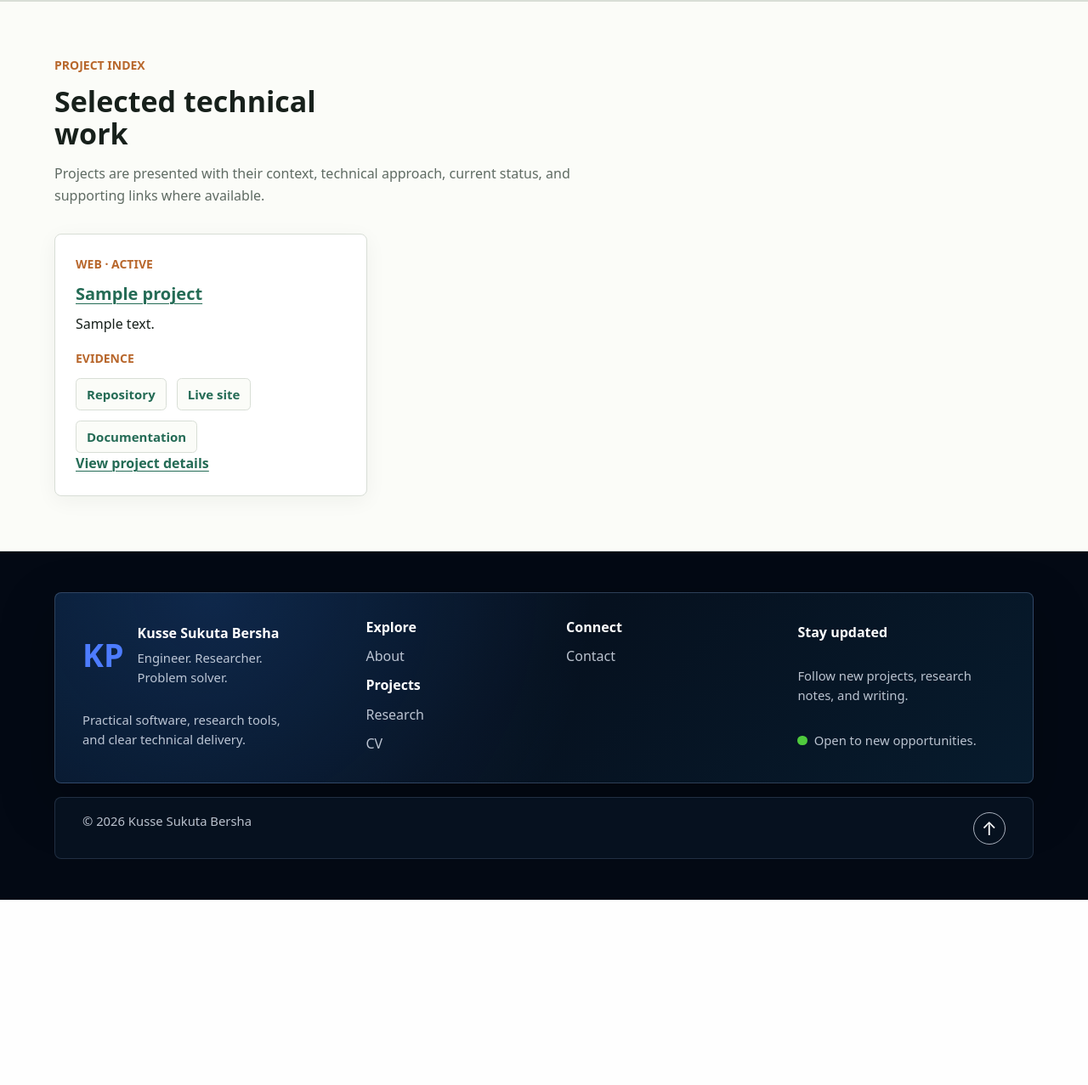
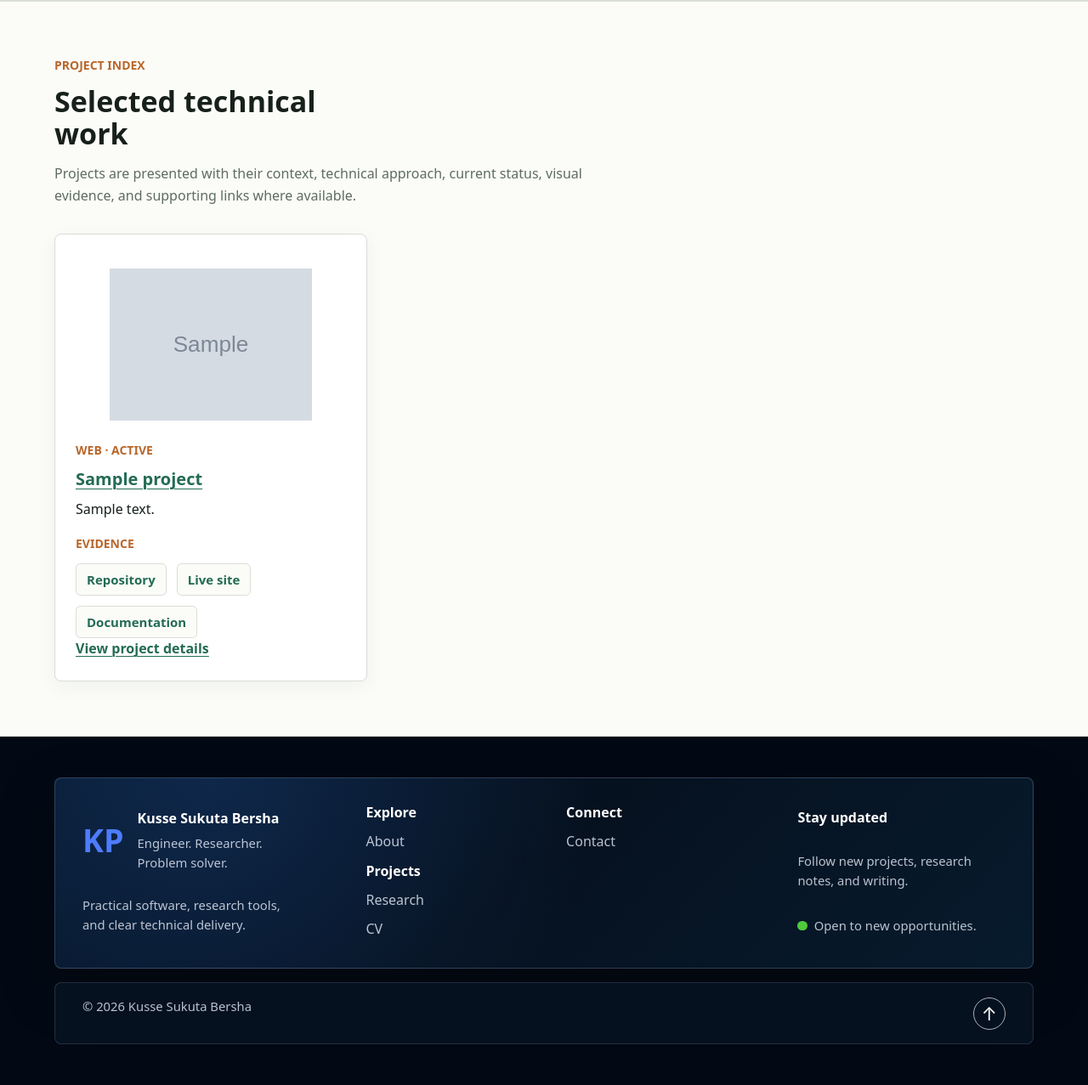
Before and after one commit to ksbk/kusse-portfolio, a Django app: page /projects/ in a window 1280 px wide. Shown: the part 602-1879 px from the top of the page at 85% size. Before the commit the page ends 1661 px from the top, so only its background shows below. Run offline with Django 5.2, Linux system fonts and the light colour scheme; tables that the repository leaves empty hold one stand-in row (values such as "Sample post"); grey boxes marked "Sample" are stand-in pictures.

Commit message:
feat: render project visual evidence on index

```diff
--- a/apps/projects/templates/projects/index.html
+++ b/apps/projects/templates/projects/index.html
@@ -22,14 +22,20 @@
                 <h2>Selected technical work</h2>
                 <p>
                     Projects are presented with their context, technical approach,
-                    current status, and supporting links where available.
+                    current status, visual evidence, and supporting links where available.
                 </p>
             </div>
 
             {% if projects %}
                 <div class="card-grid">
                     {% for project in projects %}
-                        <article class="card">
+                        <article class="card project-card">
+                            {% if project.image %}
+                                <figure class="project-visual project-visual--card">
+                                    <img src="{{ project.image.url }}" alt="{{ project.image_alt }}" loading="lazy">
+                                </figure>
+                            {% endif %}
+
                             <p class="card__label">{{ project.get_category_display }} · {{ project.get_status_display }}</p>
                             <h3>
                                 <a href="{% url 'projects:detail' slug=project.slug %}">
```
